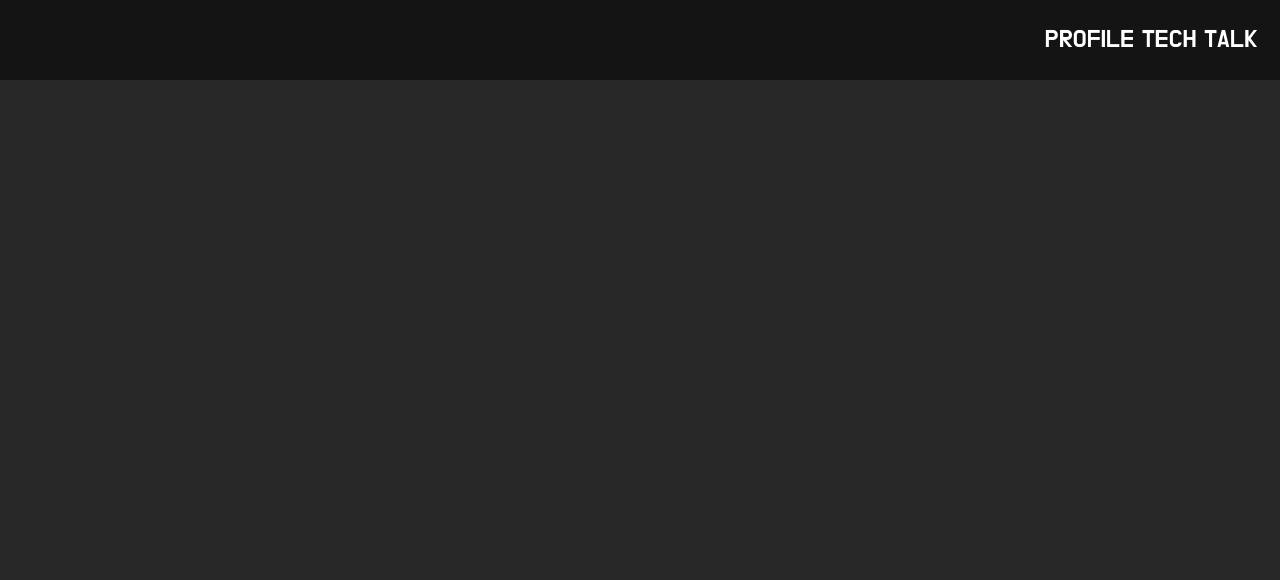
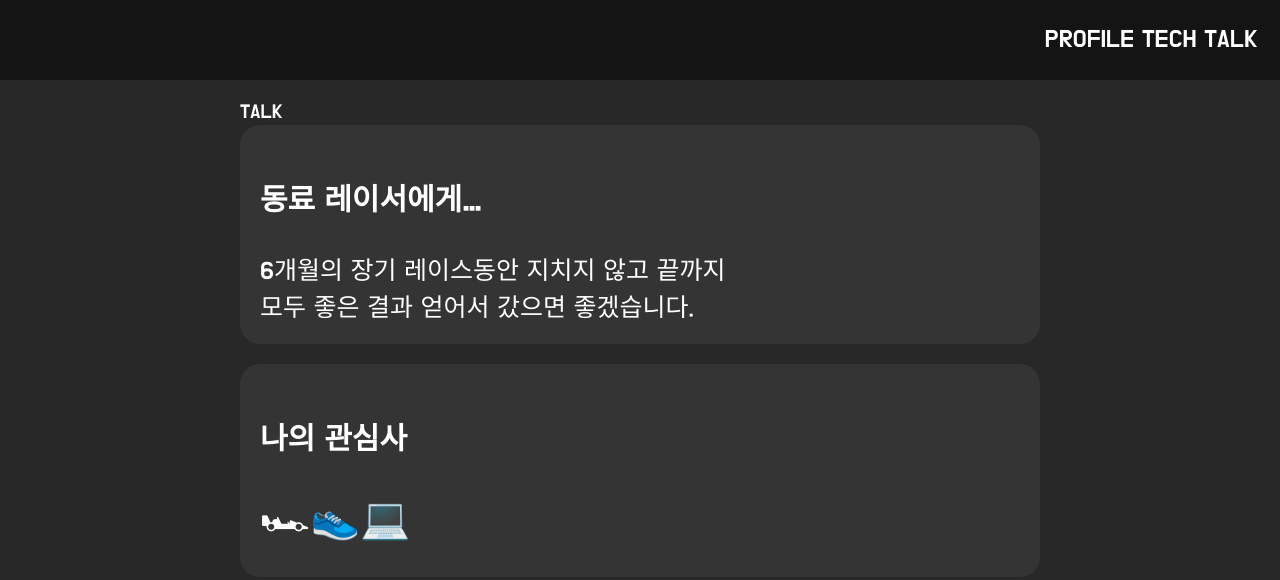
Before and after one commit to dongmin-Lim/portfolio, a React (Create React App) app in the folder frontend/: page /talk in a window 1280 px wide. Before the commit this address had no page. Shown: the top 580 px of the page. Built offline with nearby package versions, Linux system fonts and the light colour scheme; the HTML template or start-up script is replaced by a standard one.

Commit message:
Update 기존 폼 react형식으로 변환 완료

```diff
--- a/frontend/src/App.js
+++ b/frontend/src/App.js
@@ -2,6 +2,8 @@ import { BrowserRouter as Router, Routes, Route } from "react-router-dom";
 import Nav from "./Component/Nav";
 import Profile from "./Profile/Profile";
 import styles from "./App.module.css";
+import Tech from "./Tech/Tech";
+import Talk from "./Talk/Talk";
 
 function App() {
   return (
@@ -10,6 +12,8 @@ function App() {
       <Router>
         <Routes>
           <Route path="/" element={<Profile />} />
+          <Route path="/tech" element={<Tech />} />
+          <Route path="/talk" element={<Talk />} />
         </Routes>
       </Router>
     </div>
--- /dev/null
+++ b/frontend/src/Talk/Talk.js
@@ -0,0 +1,23 @@
+import styles from "./Talk.module.css";
+
+function Talk() {
+  return (
+    <div id="title_3" style={{ fontSize: "20px" }}>
+      TALK
+      <div className={styles.talk}>
+        <div className={styles.talk_1}>
+          <h3 style={{ fontSize: "30px" }}>동료 레이서에게...</h3>
+          6개월의 장기 레이스동안 지치지 않고 끝까지
+          <br />
+          모두 좋은 결과 얻어서 갔으면 좋겠습니다.
+        </div>
+        <div className={styles.talk_2} style={{ fontSize: "40px" }}>
+          <h3 style={{ fontSize: "30px" }}>나의 관심사</h3>
+          🏎👟💻
+        </div>
+      </div>
+    </div>
+  );
+}
+
+export default Talk;
--- /dev/null
+++ b/frontend/src/Talk/Talk.module.css
@@ -0,0 +1,18 @@
+.talk {
+  text-align: left;
+}
+
+.talk_1 {
+  background-color: rgba(100, 100, 100, 0.2);
+  border-radius: 20px;
+  font-size: 25px;
+  padding: 20px;
+  margin-bottom: 20px;
+}
+
+.talk_2 {
+  background-color: rgba(100, 100, 100, 0.2);
+  border-radius: 20px;
+  font-size: 25px;
+  padding: 20px;
+}
--- /dev/null
+++ b/frontend/src/Tech/Tech.js
@@ -0,0 +1,19 @@
+import styles from "./Tech.module.css";
+
+function Tech() {
+  return (
+    <div id="title_2" style={{ fontSize: "20px" }}>
+      TECH
+      <div className={styles.tech}>
+        <img className={styles.tech_img} src="./img/html.png" alt="html" />
+        <img className={styles.tech_img} src="./img/css.png" alt="css" />
+        <img className={styles.tech_img} src="./img/js.png" alt="js" />
+        <br />
+        <img className={styles.tech_img} src="./img/react.png" alt="react" />
+        <img className={styles.tech_img} src="./img/ts.png" alt="ts" />
+        <img className={styles.tech_img} src="./img/git.png" alt="git" />
+      </div>
+    </div>
+  );
+}
+export default Tech;
--- /dev/null
+++ b/frontend/src/Tech/Tech.module.css
@@ -0,0 +1,16 @@
+.tech {
+  text-align: center;
+  background-color: rgba(100, 100, 100, 0.2);
+  border-radius: 20px;
+  margin-bottom: 20px;
+}
+
+.tech_img {
+  width: 80px;
+  margin: 30px 50px;
+  transition: all 0.2s linear;
+}
+
+.tech_img:hover {
+  transform: scale(1.4);
+}
```
